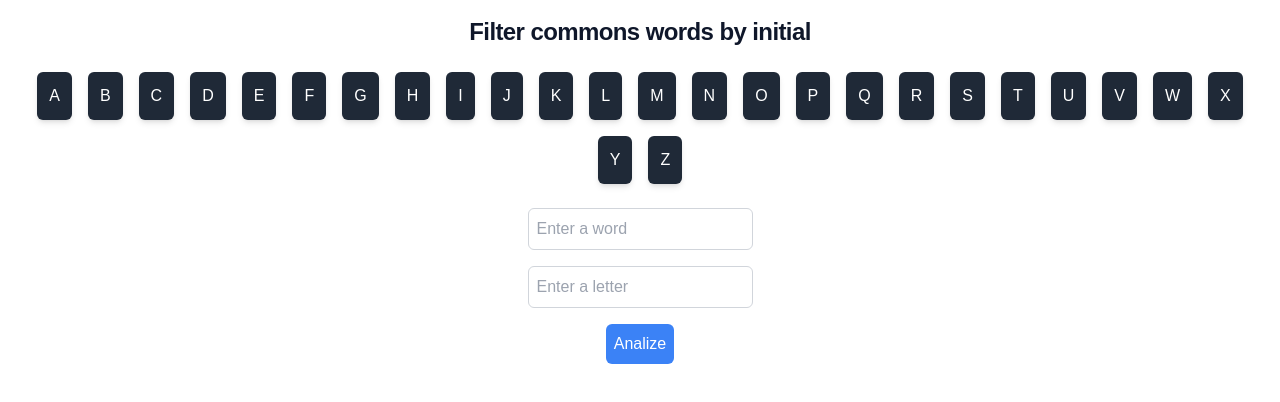
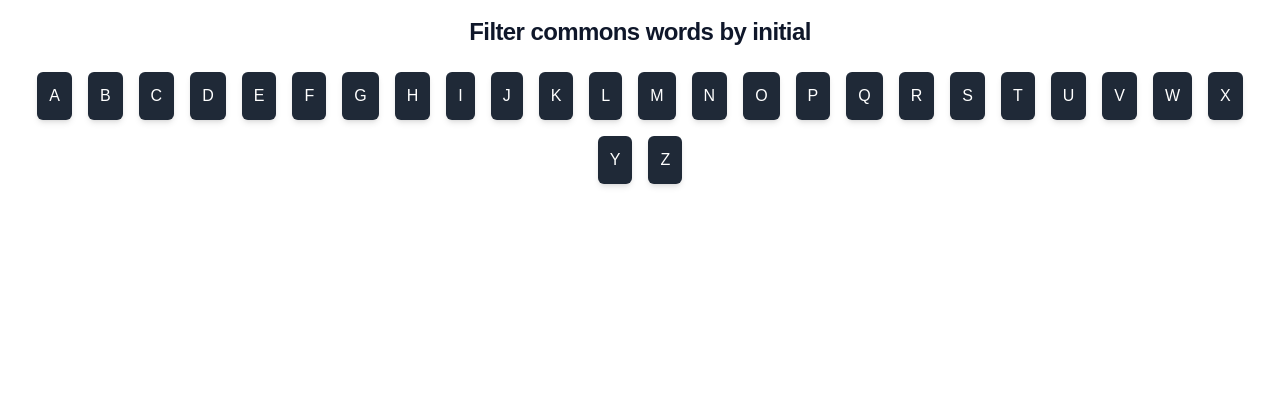
Before and after one commit to jbetancurfullstacklabs/prototype, a Next.js app: page / in a window 1280 px wide. Shown: the top 402 px of the page. Built offline with nearby package versions, Linux system fonts and the light colour scheme.

Commit message:
adding filter to common words filter

```diff
--- a/app/page.tsx
+++ b/app/page.tsx
@@ -16,18 +16,31 @@ export default function Home() {
     playableCommonWords: string[];
   }
 
+  interface Combination {
+    letter: string;
+    sequence: string;
+    word: string;
+    wordsWithLettersAndMainLetter: string[];
+    pangrams: string[];
+    medianValue: number;
+    longWords: number;
+    medianPoints: number | null;
+    medianPoints12: number | null;
+    medianMaxPoints12: number | null;
+    letterMainWord: string[];
+  }
+
   const [word, setWord] = useState("");
   const [mainLetter, setMainLetter] = useState("");
   const [pangrams, setPangrams] = useState<string[]>([]);
   const [wordsWithLettersAndMainLetter, setWordsWithLettersAndMainLetter] =
     useState<string[]>([]);
-  const [longWords, setLongWords] = useState<number>(0);
-  const [medianValue, setMedianValue] = useState<number>(0);
-  const [medianPoints, setMedianPoints] = useState<number | null>(0);
-  const [medianPoints12, setMedianPoints12] = useState<number | null>(0);
-  const [medianMaxPoints12, setMedianMaxPoints12] = useState<number | null>(0);
   const [letterMainWord, setLetterMainWord] = useState<string[]>([]);
-  const [results, setResults] = useState<FilteredByLetterCommonWords[]>([]);
+  const [filteredResults, setFilteredResults] = useState<
+    FilteredByLetterCommonWords[]
+  >([]);
+
+  const [combinations, setCombinations] = useState<Combination[]>([]);
 
   const alphabet = "ABCDEFGHIJKLMNOPQRSTUVWXYZ".split("");
 
@@ -108,9 +121,7 @@ export default function Home() {
   // Filter words based on criteria including presence of letters and main letter
   function filterWords(
     word: string,
-    mainLetter: string,
-    wordList: string[],
-    commonWordsList: string[]
+    mainLetter: string
   ): [
     string[],
     string[],
@@ -121,11 +132,17 @@ export default function Home() {
     number | null,
     string[]
   ] {
+    setCombinations([]);
+    setPangrams([]);
+    setMainLetter("");
+    setLetterMainWord([]);
+    setWordsWithLettersAndMainLetter([]);
+
     const lowercaseMainLetter = mainLetter.toLowerCase();
     const letters = new Set(word.toLowerCase().split(""));
 
     // Get all words that contain all the letters in the main word
-    const wordsWithLetters = wordList.filter((listWord: string) => {
+    const wordsWithLetters = GAME_LIST.filter((listWord: string) => {
       return [...new Set(listWord.toLowerCase().split(""))].every((letter) =>
         letters.has(letter)
       );
@@ -243,7 +260,7 @@ export default function Home() {
     });
 
     const additionalFilterSet = new Set(
-      commonWordsList.map((word: string) => word.toLowerCase())
+      COMMON_WORDS.map((word: string) => word.toLowerCase())
     );
     const finalFilteredWords = wordsWithLettersAndMainLetter.filter(
       (listWord: string) => additionalFilterSet.has(listWord.toLowerCase())
@@ -287,6 +304,11 @@ export default function Home() {
   const gameListPlayables = GAME_LIST.filter((word) => isPlayableWord(word));
 
   const handleLetterClick = (letter: string) => {
+    setCombinations([]);
+    setPangrams([]);
+    setMainLetter("");
+    setLetterMainWord([]);
+    setWordsWithLettersAndMainLetter([]);
     const commonWordsByInitialPangrams = COMMON_WORDS.filter(
       (word) =>
         word.toLowerCase().startsWith(letter.toLowerCase()) &&
@@ -376,13 +398,36 @@ export default function Home() {
     filteredByLetterCommonWords.sort(
       (a, b) => b.pangrams.length - a.pangrams.length
     );
-    setResults(filteredByLetterCommonWords);
+    setFilteredResults(filteredByLetterCommonWords);
 
     console.log(filteredByLetterCommonWords);
   };
 
-  // Handle the filtering process triggered by user action
-  const handleFilter = () => {
+  const showWordAnalisis = (word: string) => {
+    setCombinations([]);
+    setPangrams([]);
+    setMainLetter("");
+    setLetterMainWord([]);
+    setWordsWithLettersAndMainLetter([]);
+    setWord(word);
+    const lowerCaseWord = word.toLowerCase();
+    const uniqueLettersSet: Set<string> = new Set();
+
+    const combinationsWords: Combination[] = [];
+
+    for (const letter of lowerCaseWord) {
+      uniqueLettersSet.add(letter as string); // Type assertion
+    }
+
+    const uniqueLettersArray: string[] = Array.from(uniqueLettersSet).sort();
+
+    [...uniqueLettersArray].forEach((letter) => {
+      const sequence = uniqueLettersArray
+        .filter(function (char) {
+          return char !== letter;
+        })
+        .join("");
+
       const [
         wordsWithLettersAndMainLetter,
         pangrams,
@@ -392,16 +437,34 @@ export default function Home() {
         medianPoints12,
         medianMaxPoints12,
         letterMainWord,
-    ] = filterWords(word, mainLetter, GAME_LIST, COMMON_WORDS);
+      ] = filterWords(word, letter);
+      combinationsWords.push({
+        letter,
+        sequence,
+        word,
+        wordsWithLettersAndMainLetter,
+        pangrams,
+        medianValue,
+        longWords,
+        medianPoints,
+        medianPoints12,
+        medianMaxPoints12,
+        letterMainWord,
+      });
+    });
 
-    setPangrams(pangrams);
-    setWordsWithLettersAndMainLetter(wordsWithLettersAndMainLetter);
-    setLongWords(longWords);
-    setMedianValue(medianValue);
-    setMedianPoints(medianPoints);
-    setMedianPoints12(medianPoints12);
-    setMedianMaxPoints12(medianMaxPoints12);
-    setLetterMainWord(letterMainWord);
+    setCombinations(combinationsWords);
+
+    console.log(combinationsWords);
+  };
+
+  const showWord = (index: number) => {
+    setPangrams(combinations[index].pangrams);
+    setMainLetter(combinations[index].letter);
+    setLetterMainWord(combinations[index].letterMainWord);
+    setWordsWithLettersAndMainLetter(
+      combinations[index].wordsWithLettersAndMainLetter
+    );
   };
 
   return (
@@ -424,7 +487,7 @@ export default function Home() {
         </div>
 
         {/* Render Matching Results */}
-        {results && results.length > 0 && (
+        {filteredResults && filteredResults.length > 0 && (
           <div className="bg-slate-800 rounded-lg px-6 py-8 ring-1 ring-slate-900/5 shadow-xl">
             <table className="border-collapse border border-slate-500">
               <thead>
@@ -449,8 +512,12 @@ export default function Home() {
                 </tr>
               </thead>
               <tbody>
-                {results.map((FilteredCommonWord, index) => (
-                  <tr key={index} className="">
+                {filteredResults.map((FilteredCommonWord, index) => (
+                  <tr
+                    key={index}
+                    className="hover:bg-slate-700 hover:cursor-pointer"
+                    onClick={() => showWordAnalisis(FilteredCommonWord.word)}
+                  >
                     <td className="border border-slate-300 dark:border-slate-700 p-4 text-slate-500 dark:text-slate-400">
                       {FilteredCommonWord.word}
                     </td>
@@ -473,32 +540,80 @@ export default function Home() {
           </div>
         )}
 
-        <div>
-          <input
-            type="text"
-            placeholder="Enter a word"
-            value={word}
-            onChange={(e) => setWord(e.target.value)}
-            className="border border-gray-300 text-gray-900 rounded-md p-2"
-          />
+        {combinations && combinations.length > 0 && (
+          <div className="bg-slate-800 rounded-lg px-6 py-8 ring-1 ring-slate-900/5 shadow-xl">
+            <h3 className="inline-block text-2xl font-extrabold text-slate-900 tracking-tight dark:text-slate-200">
+              WORD: {word.toUpperCase()}
+            </h3>
+            <table className="border-collapse border border-slate-500">
+              <thead>
+                <tr className="">
+                  <th className="border border-slate-300 dark:border-slate-600 font-semibold p-4 text-slate-900 dark:text-slate-200 text-center">
+                    combination:
+                  </th>
+                  <th className="border border-slate-300 dark:border-slate-600 font-semibold p-4 text-slate-900 dark:text-slate-200 text-center">
+                    common 5+ letters:
+                  </th>
+                  <th className="border border-slate-300 dark:border-slate-600 font-semibold p-4 text-slate-900 dark:text-slate-200 text-center">
+                    med repeated letters:
+                  </th>
+                  <th className="border border-slate-300 dark:border-slate-600 font-semibold p-4 text-slate-900 dark:text-slate-200 text-center">
+                    med score, all words:
+                  </th>
+                  <th className="border border-slate-300 dark:border-slate-600 font-semibold p-4 text-slate-900 dark:text-slate-200 text-center">
+                    med score, top 12 points (&gt;25):
+                  </th>
+                  <th className="border border-slate-300 dark:border-slate-600 font-semibold p-4 text-slate-900 dark:text-slate-200 text-center">
+                    Median points top 12 scoring words:
+                  </th>
+                  <th className="border border-slate-300 dark:border-slate-600 font-semibold p-4 text-slate-900 dark:text-slate-200 text-center">
+                    pangrams:
+                  </th>
+                  <th className="border border-slate-300 dark:border-slate-600 font-semibold p-4 text-slate-900 dark:text-slate-200 text-center">
+                    Playable words:
+                  </th>
+                </tr>
+              </thead>
+              <tbody>
+                {combinations.map((combination, index) => (
+                  <tr
+                    key={index}
+                    className="hover:bg-slate-700 hover:cursor-pointer"
+                    onClick={() => showWord(index)}
+                  >
+                    <td className="border border-slate-300 dark:border-slate-700 p-4 text-slate-500 dark:text-slate-400">
+                      {combination.letter.toUpperCase()}-
+                      {combination.sequence.toUpperCase()}
+                    </td>
+                    <td className="border border-slate-300 dark:border-slate-700 p-4 text-slate-500 dark:text-slate-400">
+                      {combination.longWords}
+                    </td>
+                    <td className="border border-slate-300 dark:border-slate-700 p-4 text-slate-500 dark:text-slate-400 text-center">
+                      {combination.medianValue}
+                    </td>
+                    <td className="border border-slate-300 dark:border-slate-700 p-4 text-slate-500 dark:text-slate-400 text-center">
+                      {combination.medianPoints}
+                    </td>
+                    <td className="border border-slate-300 dark:border-slate-700 p-4 text-slate-500 dark:text-slate-400 text-center">
+                      {combination.medianPoints12}
+                    </td>
+                    <td className="border border-slate-300 dark:border-slate-700 p-4 text-slate-500 dark:text-slate-400 text-center">
+                      {combination.medianMaxPoints12}
+                    </td>
+                    <td className="border border-slate-300 dark:border-slate-700 p-4 text-slate-500 dark:text-slate-400 text-center">
+                      {combination.pangrams.length}
+                    </td>
+                    <td className="border border-slate-300 dark:border-slate-700 p-4 text-slate-500 dark:text-slate-400 text-center">
+                      {combination.wordsWithLettersAndMainLetter.length}
+                    </td>
+                  </tr>
+                ))}
+              </tbody>
+            </table>
           </div>
-        <div>
-          <input
-            type="text"
-            placeholder="Enter a letter"
-            value={mainLetter}
-            onChange={(e) => setMainLetter(e.target.value)}
-            className="border border-gray-300 text-gray-900 rounded-md p-2"
-          />
-        </div>
-        <button
-          onClick={handleFilter}
-          className="bg-blue-500 text-white rounded-md p-2 hover:bg-blue-600"
-        >
-          Analize
-        </button>
+        )}
 
-        {word && mainLetter && (
+        {word && mainLetter && letterMainWord && (
           <>
             <div className="flex items-center flex-wrap justify-center w-[150px]">
               {letterMainWord.map((letter, index) => (
@@ -520,82 +635,58 @@ export default function Home() {
                 </>
               ))}
             </div>
+          </>
+        )}
 
+        {pangrams &&
+          pangrams.length > 0 &&
+          wordsWithLettersAndMainLetter &&
+          wordsWithLettersAndMainLetter.length > 0 && (
             <div className="bg-slate-800 rounded-lg px-6 py-8 ring-1 ring-slate-900/5 shadow-xl">
-              <div>
-                <span className="mt-4 font-semibold">Puzzle ID: </span>
-                <span>
-                  {mainLetter.toUpperCase()}-
-                  {letterMainWord.map((letter) => (
-                    <>{letter === mainLetter ? "" : letter.toUpperCase()}</>
-                  ))}
-                </span>
-              </div>
-              <div>
-                <span className="mt-4 font-semibold">common 5+ letters: </span>
-                <span>{longWords}</span>
-              </div>
-              <div>
-                <span className="mt-4 font-semibold">
-                  med repeated letters:{" "}
-                </span>
-                <span>{medianValue}</span>
-              </div>
-              <div>
-                <span className="mt-4 font-semibold">
-                  med score, all words:{" "}
-                </span>
-                <span>{medianPoints}</span>
-              </div>
-              <div>
-                <span className="mt-4 font-semibold">
-                  med score, top 12 points (&gt;25):{" "}
-                </span>
-                <span>{medianPoints12}</span>
-              </div>
-              <div>
-                <span className="mt-4 font-semibold">
-                  Median points top 12 scoring words:{" "}
-                </span>
-                <span>{medianMaxPoints12}</span>
-              </div>
-
-              <div>
-                <span className="mt-4 font-semibold">total pangrams:</span>
-                <span>{pangrams.length}</span>
-              </div>
-              {pangrams && pangrams.length > 0 && (
+              <h2 className="mb-4 text-2xl font-extrabold text-slate-900 tracking-tight dark:text-slate-200">
+                Pangrams
+              </h2>
               <CodeMirror
                 className="mb-4"
                 value={pangrams.join("\n")}
                 height="200px"
+                width="500px"
                 theme={basicDark}
                 extensions={[javascript({ jsx: true })]}
                 onChange={() => {}}
               />
-              )}
-
-              <div>
-                <span className="mt-4 font-semibold">Playable words: </span>
-                <span>{wordsWithLettersAndMainLetter.length}</span>
-              </div>
-
-              {wordsWithLettersAndMainLetter &&
-                wordsWithLettersAndMainLetter.length > 0 && (
+              <h2 className="mb-4 text-2xl font-extrabold text-slate-900 tracking-tight dark:text-slate-200">
+                Playable words
+              </h2>
               <CodeMirror
+                className="mb-4"
                 value={
-                      '[\n"' +
-                      wordsWithLettersAndMainLetter.join('",\n"') +
-                      '"\n]'
+                  '[\n"' + wordsWithLettersAndMainLetter.join('",\n"') + '"\n]'
                 }
                 height="200px"
+                width="500px"
                 theme={basicDark}
                 extensions={[javascript({ jsx: true })]}
                 onChange={() => {}}
               />
-                )}
+              <button
+                onClick={async () => {
+                  try {
+                    await navigator.clipboard.writeText(
+                      '[\n"' +
+                        wordsWithLettersAndMainLetter.join('",\n"') +
+                        '"\n]'
+                    );
+                    console.log("Content copied to clipboard");
+                  } catch (err) {
+                    console.error("Failed to copy: ", err);
+                  }
+                }}
+                className="bg-black text-white rounded-md p-3 m-2 hover:bg-gray-700 shadow-md"
+              >
+                Copy Playable Words
+              </button>
             </div>
-          </>
           )}
       </div>
     </div>
```
Lines whose indentation alone changed are shown as unchanged.
